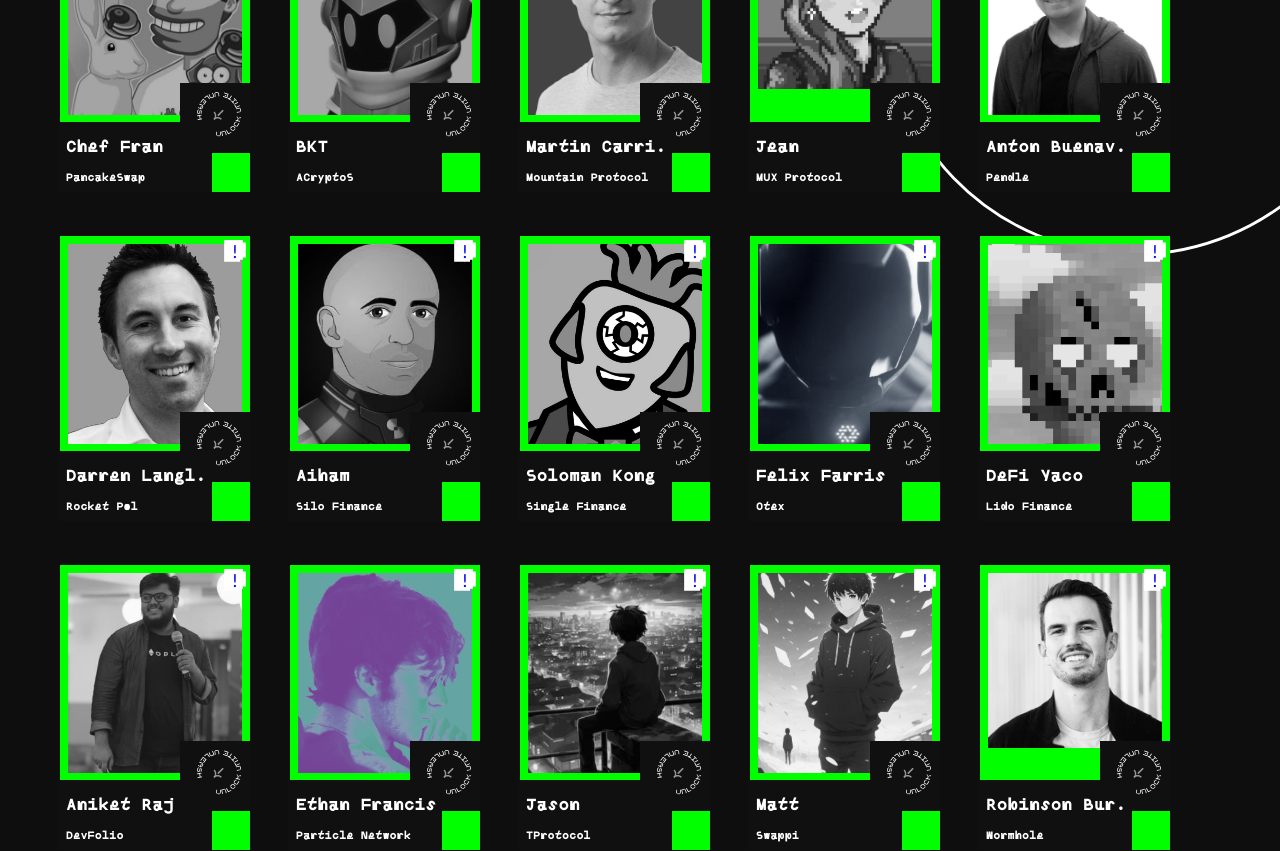
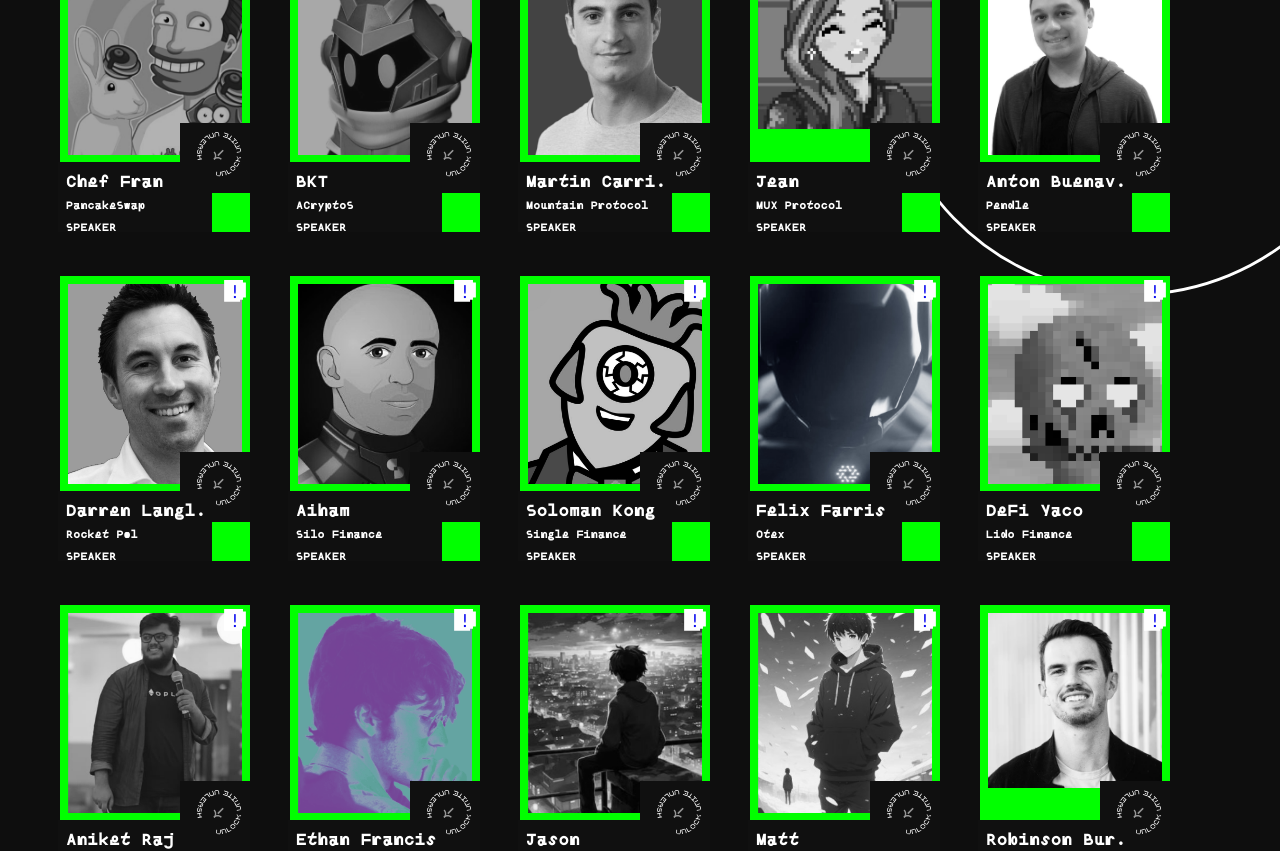
Before and after one commit to gesilabushuohua/web3, a React (Vite) app: page / in a window 1280 px wide. Shown: the part 5960-6811 px from the top of the page. Built offline with nearby package versions, Linux system fonts and the light colour scheme.

Commit message:
feat: 调整样式，默认打开当前周

```diff
--- a/src/pages/agenda/index.tsx
+++ b/src/pages/agenda/index.tsx
@@ -91,12 +91,14 @@
     const index = WeekIndex[week];
     const weekVal = WeekDayMap[week] || {};
     const children = Object.keys(weekVal).map((day) => {
-      const num = toLocalTime(day).day();
-      const date = toLocalTime(day).format("MM/DD");
+      const localDay = toLocalTime(day);
+      const num = localDay.day();
+      const date = localDay.format("MM/DD");
       const dayVal = weekVal[day];
       return {
         week: WeekNum[num],
         date: date,
+        day,
         children: dayVal,
       };
     });
@@ -204,8 +206,14 @@
           const newData = formatData(data.record);
           const newKeys = [];
           const newWeeks = newData.map((week, index) => {
-            if (week.children.length > 0) {
-              newKeys.push(week.key);
+            const len = week.children.length;
+            if (len > 0) {
+              const start = week.children[0].day;
+              const end = week.children[len-1].day;
+              if (dayjs().diff(start, 'days') >= 0 && dayjs().diff(end, 'days') <= 0) {
+                newKeys.push(week.key);
+              }
+
             }
             return {
               key: index + 1,
@@ -225,7 +233,7 @@
     <div className="agenda">
       <SectionHead title="AGENDA" theme="green" />
       <div className="list">
-        <Collapse activeKey={keys} ghost items={weeks} />
+        <Collapse activeKey={keys} ghost items={weeks} onChange={(vals) => { setKeys(vals) }}/>
       </div>
     </div>
   );
--- a/src/pages/main/hackathon/index.tsx
+++ b/src/pages/main/hackathon/index.tsx
@@ -165,7 +165,7 @@
           navigate("/agenda");
         }}
       >
-        <div className="w-g-link">
+        <div className="w-g-link" style={{marginBottom: '40px'}}>
           <div className="text">Agenda</div>
           <div className="bg" />
         </div>
--- a/src/pages/main/index.scss
+++ b/src/pages/main/index.scss
@@ -1294,7 +1294,7 @@
           font-family: $ffontf;
           font-size: 18px;
           font-weight: 500;
-          line-height: 38px;
+          line-height: 28px;
           white-space: nowrap;
           overflow: hidden;
           text-overflow: ellipsis;
@@ -1305,7 +1305,18 @@
           color: #FFF;
           font-family: $ffontf;
           font-size: 12px;
-          font-weight: 400;
+          line-height: 20px;
+          white-space: nowrap;
+          overflow: hidden;
+          text-overflow: ellipsis;
+        }
+
+        .role {
+          margin-left: 8px;
+          color: #FFF;
+          font-family: $ffontf;
+          font-size: 12px;
+          font-weight: bold;
           line-height: 24px;
           white-space: nowrap;
           overflow: hidden;
@@ -1314,7 +1325,7 @@
       }
     }
 
-    .judge {
+    .JUDGE {
       .item {
         background-color: #FF006E;
 
@@ -1324,7 +1335,7 @@
       }
     }
 
-    .mentor {
+    .MENTOR {
       .item {
         background-color: #BFBFBF;
 
--- a/src/pages/main/m-index.scss
+++ b/src/pages/main/m-index.scss
@@ -1205,7 +1205,7 @@
 						margin: 0.025rem 0 0 0.05rem;
 						color: #FFF;
 						font-family: $ffontf;
-						font-size: 0.1125rem;
+						font-size: 0.11rem;
 						font-weight: 500;
 						line-height: 0.2375rem;
 						white-space: nowrap;
@@ -1214,6 +1214,18 @@
 					}
 
 					.desc {
+						margin-left: 0.05rem;
+						color: #FFF;
+						font-family: $ffontf;
+						font-size: 0.075rem;
+						font-weight: 400;
+						line-height: 0.1rem;
+						white-space: nowrap;
+						overflow: hidden;
+						text-overflow: ellipsis;
+					}
+
+					.role {
 						margin-left: 0.05rem;
 						color: #FFF;
 						font-family: $ffontf;
--- a/src/pages/main/speakers/index.tsx
+++ b/src/pages/main/speakers/index.tsx
@@ -30,34 +30,34 @@
 import j5 from "./assest/person3/5.png";
 
 const speakers = [
-  { name: "Chef Fran",  desc: "PancakeSwap",  src: img1, link: "https://twitter.com/ChefFranPS", },
-  { name: "BKT",  desc: "ACryptoS", src: img2, link: "https://twitter.com/CryptoBKT", },
-  { name: "Martin Carrica",  desc: "Mountain Protocol", src: img3, link: "https://twitter.com/mcarrica", },
-  { name: "Jean",  desc: "MUX Protocol", src: img4, link: "https://twitter.com/muxprotocol", },
-  { name: "Anton Buenavista",  desc: "Pendle", src: img5, link: "https://twitter.com/ayobuenavista", },
-  { name: "Darren Langley",  desc: "Rocket Pool", src: img6, link: "https://twitter.com/langerstwit", },
-  { name: "Aiham",  desc: "Silo Finance", src: img7, link: " https://twitter.com/aiham_eth", },
-  { name: "Soloman Kong",  desc: "Single Finance", src: img8, link: "https://twitter.com/solomankong", },
-  { name: "Felix Farris ",  desc: "Otex", src: img9, link: "https://twitter.com/FiliusJff", },
-  { name: "DeFi Yaco",  desc: "Lido Finance", src: img10, link: "https://twitter.com/defiyaco", },
-  { name: "Aniket Raj",  desc: "DevFolio", src: AniketRajDevFolio, link: "https://twitter.com/AniketRaj314", },
-  { name: "Ethan Francis",  desc: "Particle Network", src: EthanFrancisParticleNetwork, link: "https://twitter.com/TABASCOweb3", },
-  { name: "Jason",  desc: "TProtocol", src: JasonTProtocol, link: "https://twitter.com/0xKofe", },
-  { name: "Matt",  desc: "Swappi", src: MattSwappi, link: "https://twitter.com/3point0_0", },
-  { name: "Robinson Burkey",  desc: "Wormhole", src: RobinsonBurkeyWormhole, link: "https://twitter.com/RobinsonBurkey", },
-  { name: "Yozi",  desc: "Timeless", src: YoziTimeless, link: "https://twitter.com/yoziXYZ", },
-  { name: "Yurii Kyparus",  desc: "Wallchain", src: YuriiKyparusWallchain, link: "https://twitter.com/kyparus", },
-  { name: "Nandini Govindarajan",  desc: "Chainlink", src: img11, link: "https://twitter.com/NotaNumberG", },
-  { name: "Monica",  desc: "OKX", src: img12, link: "https://twitter.com/Monicaweb30", },
-  { name: "Sasha",  desc: "Waku", src: img13, link: "https://twitter.com/web_oko", },
-  { name: "Ande Zheng",  desc: "Pyth", src: img14, link: "https://twitter.com/ande_western", },
-  { name: "Irene Wu",  desc: "LayerZero", src: img15, link: "https://twitter.com/IreneWu27", },
-  { name: "Phoenix",  desc: "QuillAudits", src: img16, link: "https://twitter.com/phoenix244001", },
-  { role: 'judge', name: "Jane Yang",  desc: "Aspecta", src: j1, link: "https://twitter.com/janeyang0515", },
-  { role: 'judge', name: "Fiona Ma",  desc: "DWF Labs", src: j2, link: "https://twitter.com/fionaclairema", },
-  { role: 'judge', name: "JackRyan",  desc: "Conflux Network", src: j3, link: "https://twitter.com/jackryan_eth", },
-  { role: 'judge', name: "Gui Silva",  desc: "Capital Sagus", src: j4, link: "https://twitter.com/CapitalTagus", },
-  { role: 'judge', name: "Donnie Liu",  desc: "IMO Ventures", src: j5, link: "https://imo.vc/team-detail/hai5.png", },
+  { role: 'SPEAKER', name: "Chef Fran",  desc: "PancakeSwap",  src: img1, link: "https://twitter.com/ChefFranPS", },
+  { role: 'SPEAKER', name: "BKT",  desc: "ACryptoS", src: img2, link: "https://twitter.com/CryptoBKT", },
+  { role: 'SPEAKER', name: "Martin Carrica",  desc: "Mountain Protocol", src: img3, link: "https://twitter.com/mcarrica", },
+  { role: 'SPEAKER', name: "Jean",  desc: "MUX Protocol", src: img4, link: "https://twitter.com/muxprotocol", },
+  { role: 'SPEAKER', name: "Anton Buenavista",  desc: "Pendle", src: img5, link: "https://twitter.com/ayobuenavista", },
+  { role: 'SPEAKER', name: "Darren Langley",  desc: "Rocket Pool", src: img6, link: "https://twitter.com/langerstwit", },
+  { role: 'SPEAKER', name: "Aiham",  desc: "Silo Finance", src: img7, link: " https://twitter.com/aiham_eth", },
+  { role: 'SPEAKER', name: "Soloman Kong",  desc: "Single Finance", src: img8, link: "https://twitter.com/solomankong", },
+  { role: 'SPEAKER', name: "Felix Farris ",  desc: "Otex", src: img9, link: "https://twitter.com/FiliusJff", },
+  { role: 'SPEAKER', name: "DeFi Yaco",  desc: "Lido Finance", src: img10, link: "https://twitter.com/defiyaco", },
+  { role: 'SPEAKER', name: "Aniket Raj",  desc: "DevFolio", src: AniketRajDevFolio, link: "https://twitter.com/AniketRaj314", },
+  { role: 'SPEAKER', name: "Ethan Francis",  desc: "Particle Network", src: EthanFrancisParticleNetwork, link: "https://twitter.com/TABASCOweb3", },
+  { role: 'SPEAKER', name: "Jason",  desc: "TProtocol", src: JasonTProtocol, link: "https://twitter.com/0xKofe", },
+  { role: 'SPEAKER', name: "Matt",  desc: "Swappi", src: MattSwappi, link: "https://twitter.com/3point0_0", },
+  { role: 'SPEAKER', name: "Robinson Burkey",  desc: "Wormhole", src: RobinsonBurkeyWormhole, link: "https://twitter.com/RobinsonBurkey", },
+  { role: 'SPEAKER', name: "Yozi",  desc: "Timeless", src: YoziTimeless, link: "https://twitter.com/yoziXYZ", },
+  { role: 'SPEAKER', name: "Yurii Kyparus",  desc: "Wallchain", src: YuriiKyparusWallchain, link: "https://twitter.com/kyparus", },
+  { role: 'SPEAKER', name: "Nandini Govindarajan",  desc: "Chainlink", src: img11, link: "https://twitter.com/NotaNumberG", },
+  { role: 'SPEAKER', name: "Monica",  desc: "OKX", src: img12, link: "https://twitter.com/Monicaweb30", },
+  { role: 'SPEAKER', name: "Sasha",  desc: "Waku", src: img13, link: "https://twitter.com/web_oko", },
+  { role: 'SPEAKER', name: "Ande Zheng",  desc: "Pyth", src: img14, link: "https://twitter.com/ande_western", },
+  { role: 'SPEAKER', name: "Irene Wu",  desc: "LayerZero", src: img15, link: "https://twitter.com/IreneWu27", },
+  { role: 'SPEAKER', name: "Phoenix",  desc: "QuillAudits", src: img16, link: "https://twitter.com/phoenix244001", },
+  { role: 'JUDGE', name: "Jane Yang",  desc: "Aspecta", src: j1, link: "https://twitter.com/janeyang0515", },
+  { role: 'JUDGE', name: "Fiona Ma",  desc: "DWF Labs", src: j2, link: "https://twitter.com/fionaclairema", },
+  { role: 'JUDGE', name: "JackRyan",  desc: "Conflux Network", src: j3, link: "https://twitter.com/jackryan_eth", },
+  { role: 'JUDGE', name: "Gui Silva",  desc: "Capital Sagus", src: j4, link: "https://twitter.com/CapitalTagus", },
+  { role: 'JUDGE', name: "Donnie Liu",  desc: "IMO Ventures", src: j5, link: "https://imo.vc/team-detail/hai5.png", },
 ];
 
 const Speakers = () => {
@@ -75,6 +75,7 @@
               <div className="bottom">
                 <div className="name">{item.name}</div>
                 <div className="desc">{item.desc}</div>
+                <div className="role">{item.role}</div>
               </div>
             </div>
           </a>
```
